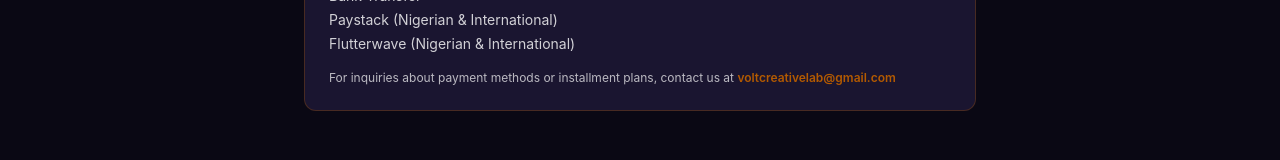
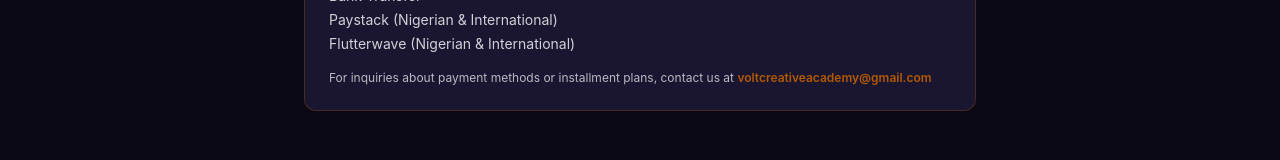
Before and after one commit to jerr001/voltcreativelab, a Next.js app in the folder volt-creative-lab/: page /academy in a window 1280 px wide. Shown: the part 2504-2664 px from the top of the page. Built offline with nearby package versions, Linux system fonts and the light colour scheme.

Commit message:
Update displayed email on Academy page to voltcreativeacademy@gmail.com

```diff
--- a/volt-creative-lab/src/app/academy/page.tsx
+++ b/volt-creative-lab/src/app/academy/page.tsx
@@ -310,10 +310,10 @@
               For inquiries about payment methods or installment plans, contact
               us at{" "}
               <a
-                href="mailto:voltcreativelab@gmail.com"
+                href="mailto:voltcreativeacademy@gmail.com"
                 className="text-[#b35a00] font-semibold hover:text-[#a259ff] transition-colors"
               >
-                voltcreativelab@gmail.com
+                voltcreativeacademy@gmail.com
               </a>
             </p>
           </div>
```
